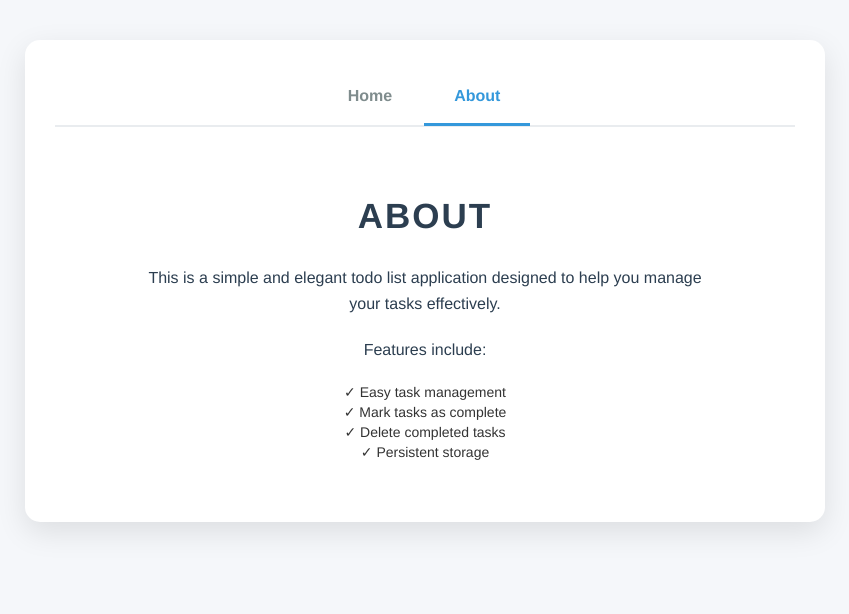
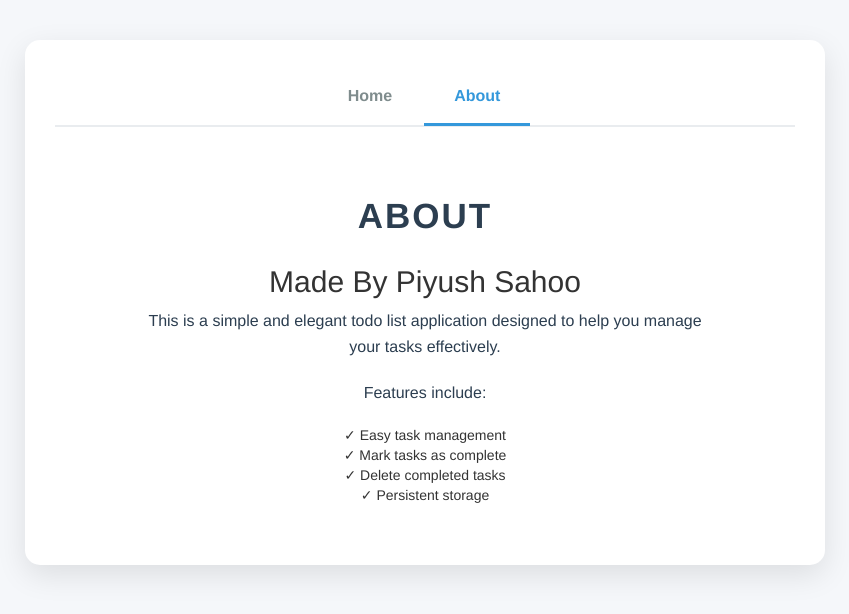
Before and after one commit to P-S-5/DevOps_Project, a website: page about.html in a window 1280 px wide. Shown: the whole page, without its empty margins (215-1064 px from the left). Drawn offline with nearby package versions, Linux system fonts and the light colour scheme.

Commit message:
name added

```diff
--- a/about.html
+++ b/about.html
@@ -86,6 +86,7 @@
 
             <div class="about-content">
                 <h1 class="about-title">About</h1>
+                <h2>Made By Piyush Sahoo</h2>
                 <p class="about-text">This is a simple and elegant todo list application designed to help you manage your tasks effectively.</p>
                 <p class="about-text">Features include:</p>
                 <ul class="list-unstyled">
```
